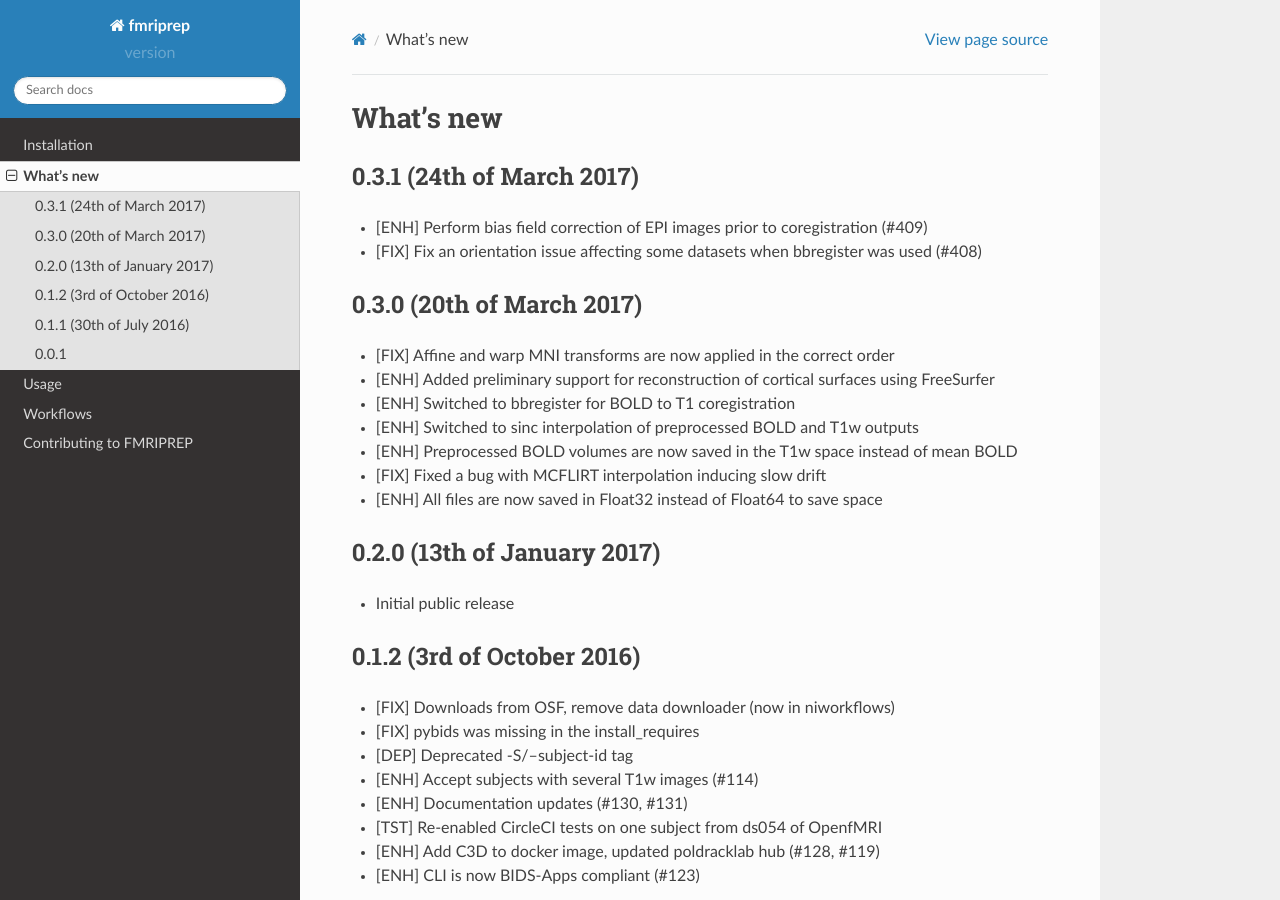
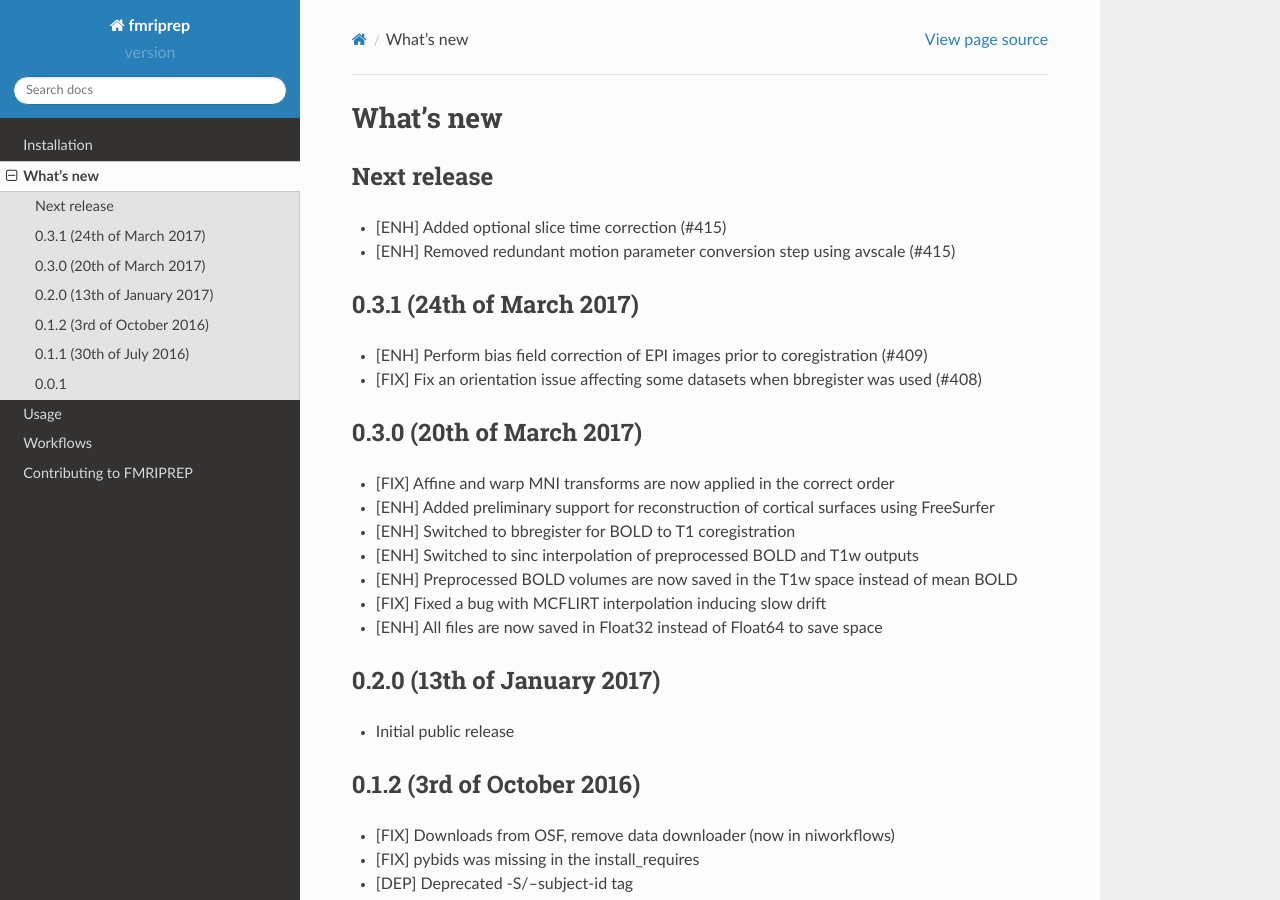
Before and after one commit to yohanchatelain/fmriprep, a Sphinx documentation site: the page built from docs/changes.rst, in a window 1280 px wide and 900 px high. Built offline with Sphinx 7.4.7 and the Read the Docs theme 2.0.0, drawn with Linux system fonts in a browser that asks for light colours; the version number could not be read and is left out.

Commit message:
docs and changelog

```diff
--- a/CHANGES.rst
+++ b/CHANGES.rst
@@ -1,3 +1,9 @@
+Next release
+===========
+
+* [ENH] Added optional slice time correction (#415)
+* [ENH] Removed redundant motion parameter conversion step using avscale (#415)
+
 0.3.1 (24th of March 2017)
 ==========================
 
```
Also changed, not shown: docs/workflows.rst (+6 -2 lines).
